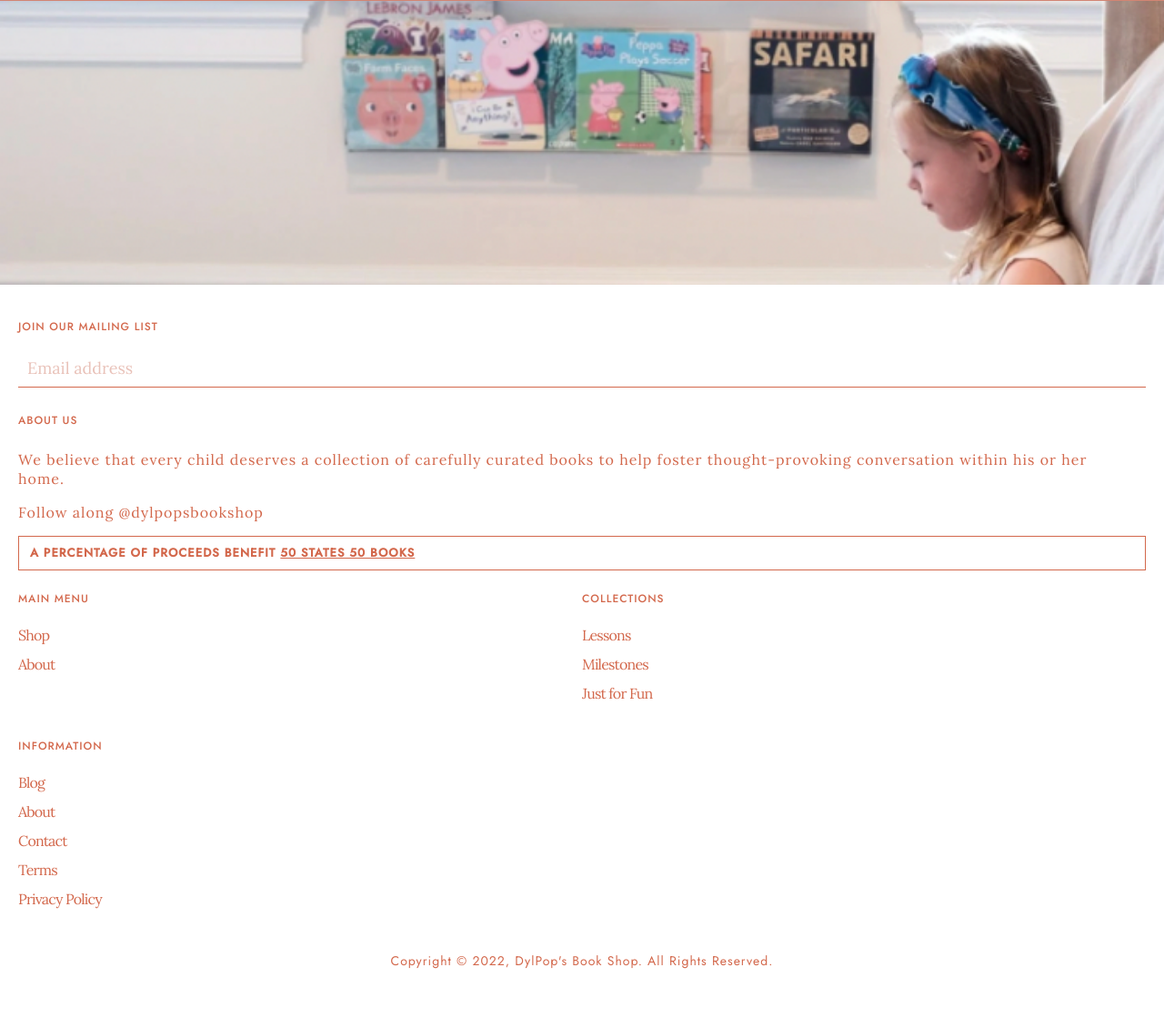
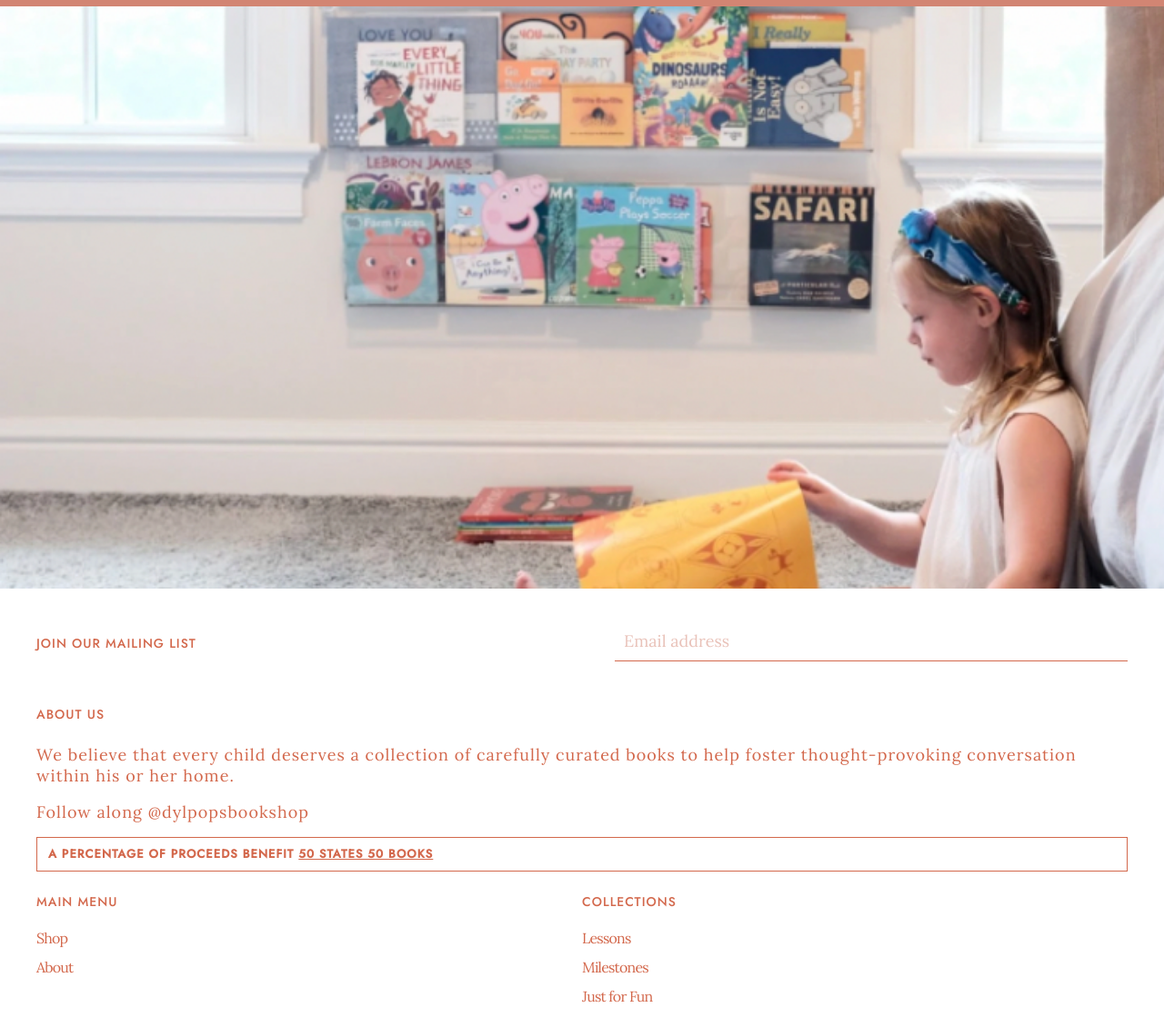
Before and after one commit to LaurenTejada/LaurenTejada.github.io, a website built with Parcel: page index.html in a window 1280 px wide. Shown: the part 1195-2325 px from the top of the page at 91% size. Before the commit the page ends 2287 px from the top, so only its background shows below. Built offline with nearby package versions, Linux system fonts and the light colour scheme.

Commit message:
Added footer newsletter styles and columns for flexbox for tablet and desktop styles

```diff
--- a/css/main.css
+++ b/css/main.css
@@ -421,12 +421,44 @@ input::placeholder {
 @media only screen and (min-width: 768px) {
   /* style adjustments for tablet*/
   /******** base styles ********/
+  h3 {
+    font-size: 14px;
+  }
+
+   p {
+    font-size: 18px;
+   }
+
   /** header **/
   header {
     padding: 10px 40px 10px 40px;
   }
 
+  /** footer **/
+  .footer__content-wrapper {
+    padding-left: 40px;
+    padding-right: 40px;
+  }
+
+  /* footer newsletter */
+  .footer__newsletter-wrapper {
+    display: flex;
+    flex-direction: row;
+    justify-content: space-between;
+    align-items: center;
+    padding-bottom: 40px;
+  }
+
+  .footer__newsletter-wrapper h3 {
+    padding: 0;
+  }
+
+  .input__email {
+    width: 47%;
+  }
+
   /** homepage **/
+  /* hero section */
   .hero-section {
     background-image: url(../img/dylpops-tablet-desktop-hero-img.png);
     height: 788px;
@@ -445,6 +477,11 @@ input::placeholder {
   .btn__shop {
     width: 142px;
     margin: 0 0 80px 0;
+  }
+
+  /* about us section */
+  .about-image__image-container {
+    height: 640px;
   }
 
 }
--- a/index.html
+++ b/index.html
@@ -93,6 +93,8 @@
         <input class="input__email" type="email" placeholder="Email address">
       </div>
 
+
+      <div class="footer__columns"> <!-- columns for tablet and desktop styles -->
         <!-- about us -->
         <div class="footer__about-us-wrapper">
           <h3>About us</h3>
@@ -139,6 +141,7 @@
             </ul>
           </div>
         </div>
+      </div>
 
       <!-- copyright -->
       <div class="footer__copyright-wrapper">
```
Lines whose indentation alone changed are shown as unchanged.
